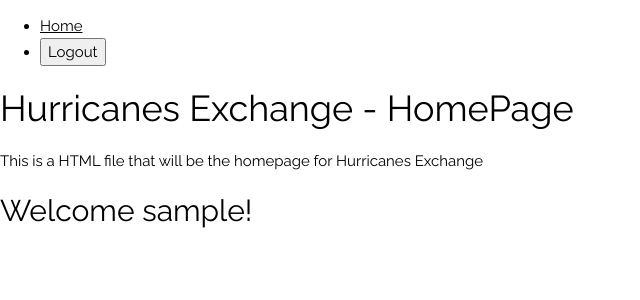
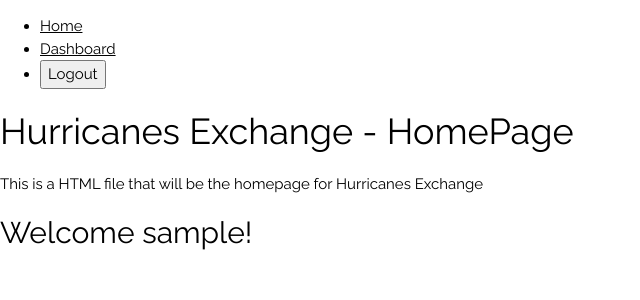
Before and after one commit to PhelimonSarpaning/HurricaneExchange, a Django app: page / in a window 1280 px wide. Shown: the top 300 px of the page, without its empty margins (0-640 px from the left). Run offline with Django 3.2, Linux system fonts and the light colour scheme; the visitor is signed in with stand-in values (Sample User, id 1).

Commit message:
updated base to have dashboard button when logged in, user auth on dashboard view

```diff
--- a/dashboard/urls.py
+++ b/dashboard/urls.py
@@ -2,6 +2,8 @@ from django.urls import path
 
 from . import views
 
+
+app_name='dashboard'
 urlpatterns = [
-    path('', views.index, name='index'),
+    path('', views.dashboard, name='dashboard'),
 ]
--- a/templates/base.html
+++ b/templates/base.html
@@ -25,6 +25,9 @@
 					<a href="{% url 'index'%}">Home</a>
 				</li>
             {% if user.is_authenticated %}
+				<li>
+					<a href="{% url 'dashboard:dashboard' %}">Dashboard</a>
+				</li>
                 <li>
                     <form class="logout-link" action="{% url 'users:logout' %}" method="post">
                     {% csrf_token %}
```
Also changed, not shown: dashboard/views.py (+10 -2 lines).
